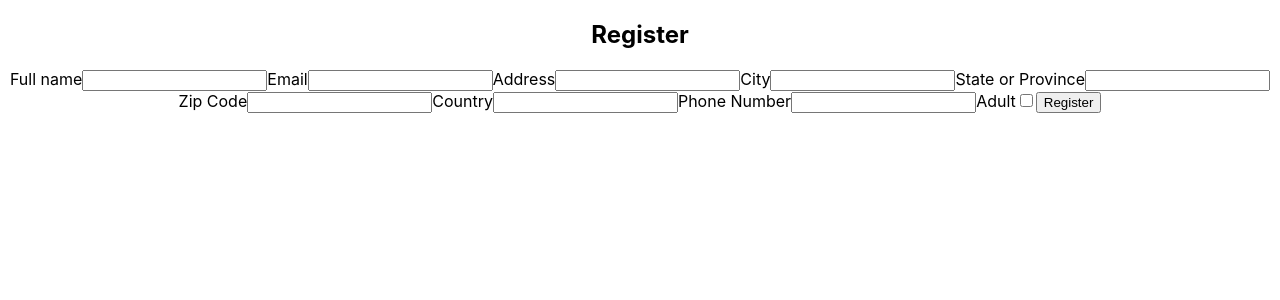
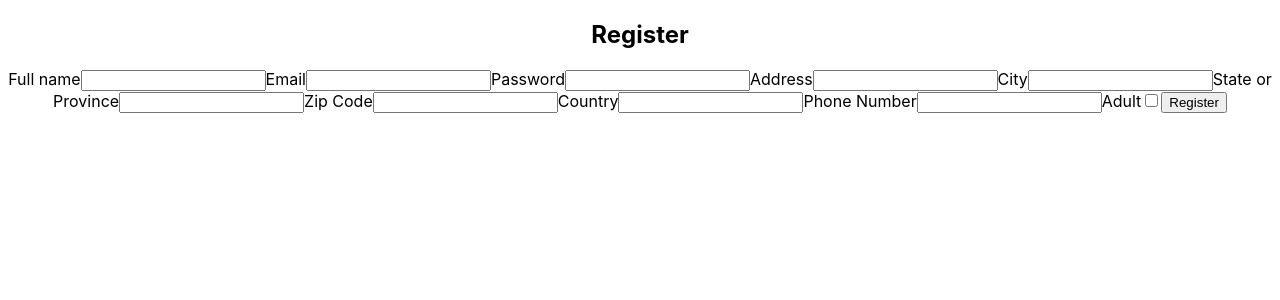
Before and after one commit to chingu-voyage7/Bears-Team-03, a React (Create React App) app: page / in a window 1280 px wide. Shown: the top 300 px of the page. Built offline with nearby package versions, Linux system fonts and the light colour scheme.

Commit message:
Add Password form field

```diff
--- a/src/RegistrationPage.js
+++ b/src/RegistrationPage.js
@@ -57,6 +57,15 @@ class RegistrationPage extends React.Component {
             value={user.email}
             onChange={this.handleChange}
           />
+          <label htmlFor="password">
+            Password
+            <input
+              type="password"
+              name="password"
+              value={user.password}
+              onChange={this.handleChange}
+            />
+          </label>
           <TextInput
             name="streetAddress"
             label="Address"
```
